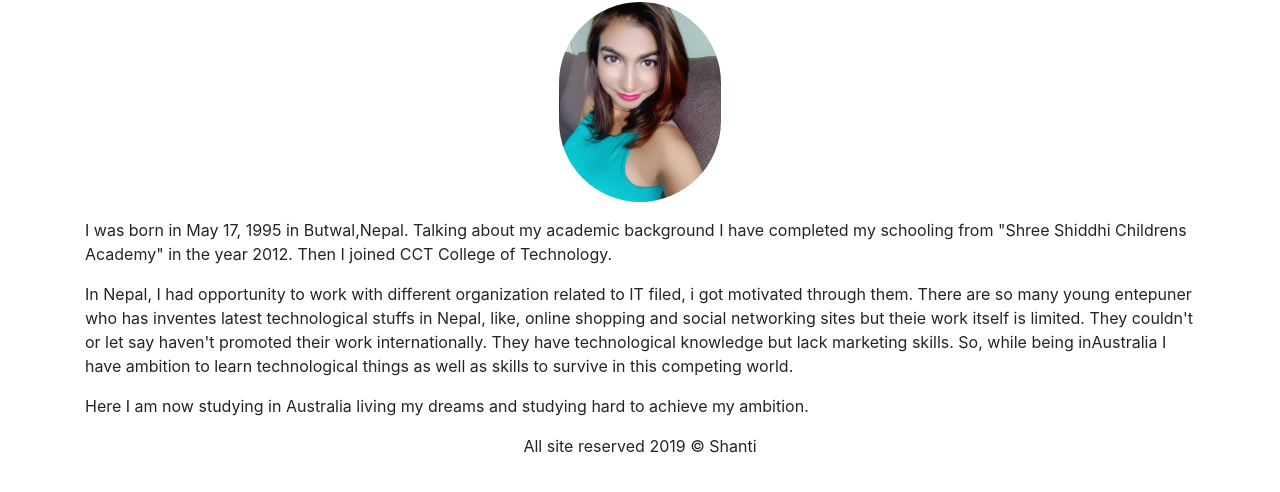
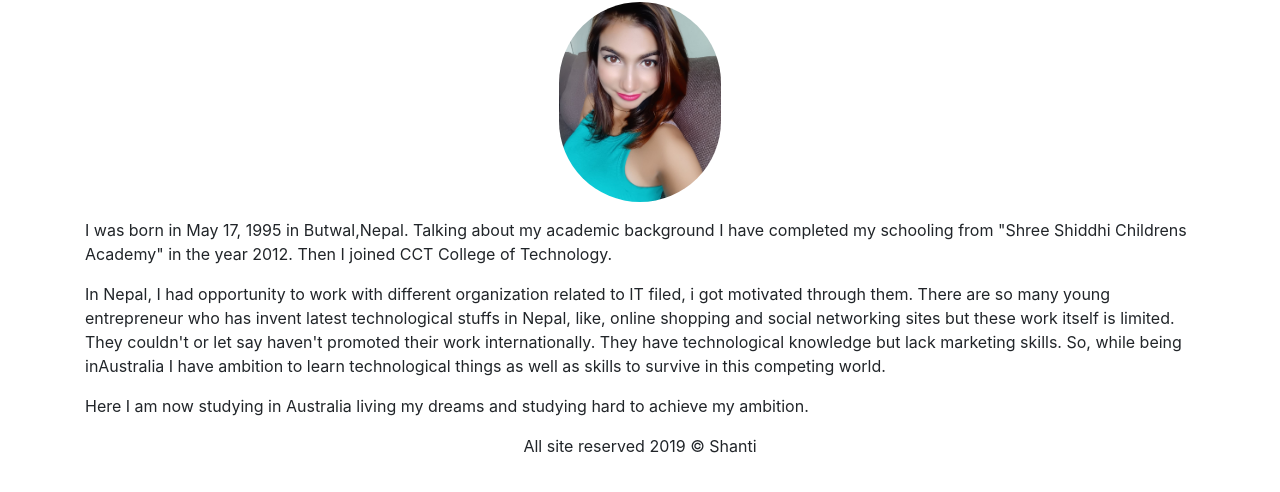
Before and after one commit to neWpaneshant01/finalproject, a plain HTML site: page index.html in a window 1280 px wide. Shown: the part 156-648 px from the top of the page. Drawn offline with nearby package versions, Linux system fonts and the light colour scheme.

Commit message:
some changes in spelling

```diff
--- a/index.html
+++ b/index.html
@@ -50,7 +50,7 @@
 				</p>
 				<p>
 					In Nepal, I had opportunity to work with different organization related to IT filed, i got motivated through them. There are so many
-					young entepuner who has inventes latest technological stuffs in Nepal, like, online shopping and social networking sites but theie work
+					young entrepreneur who has invent latest technological stuffs in Nepal, like, online shopping and social networking sites but these work
 					itself is limited. They couldn't or let say haven't promoted their work internationally. They have technological knowledge but lack
 					marketing skills. So, while being inAustralia I have ambition to learn technological things as well as skills to survive in this competing
 					world.
```
